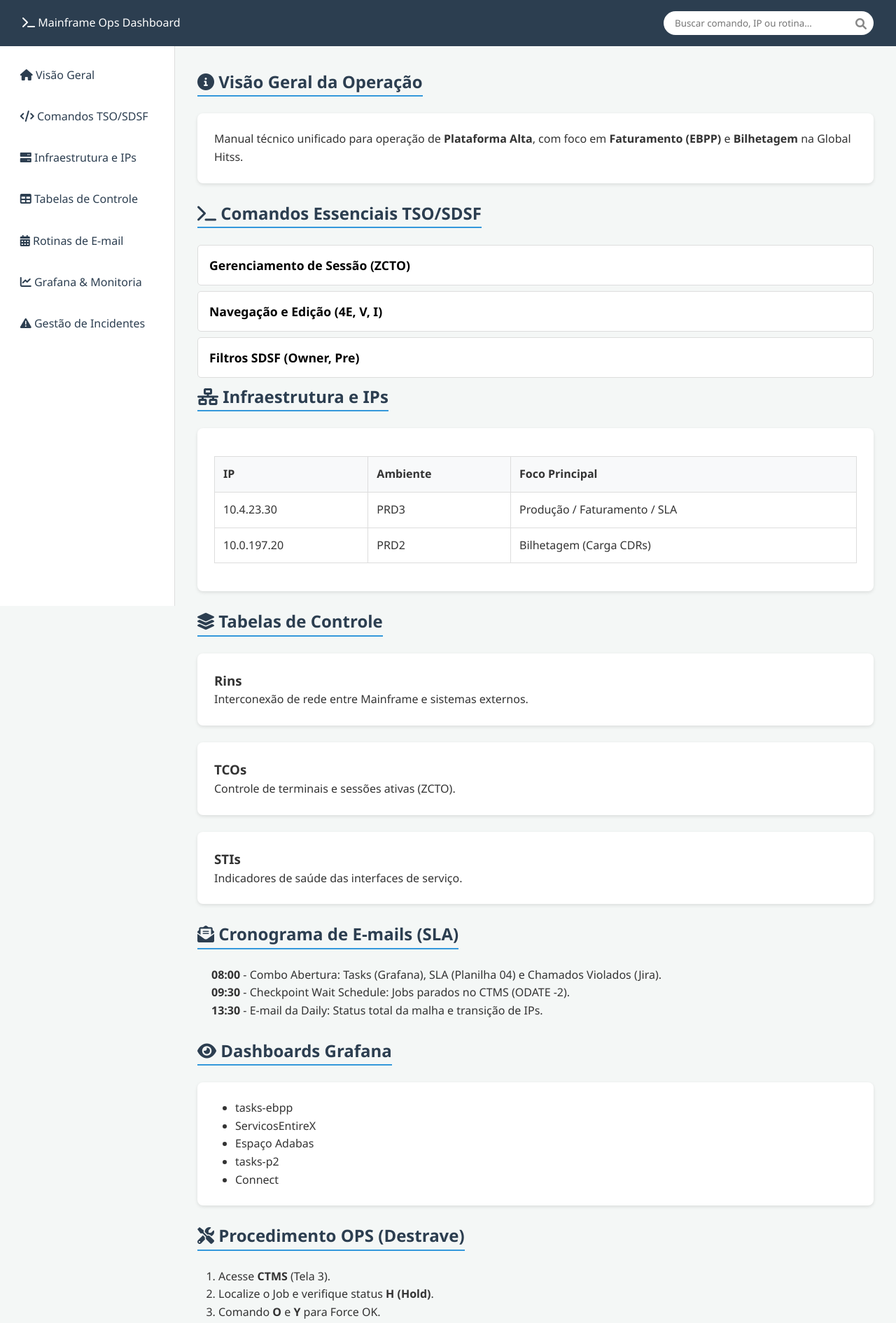
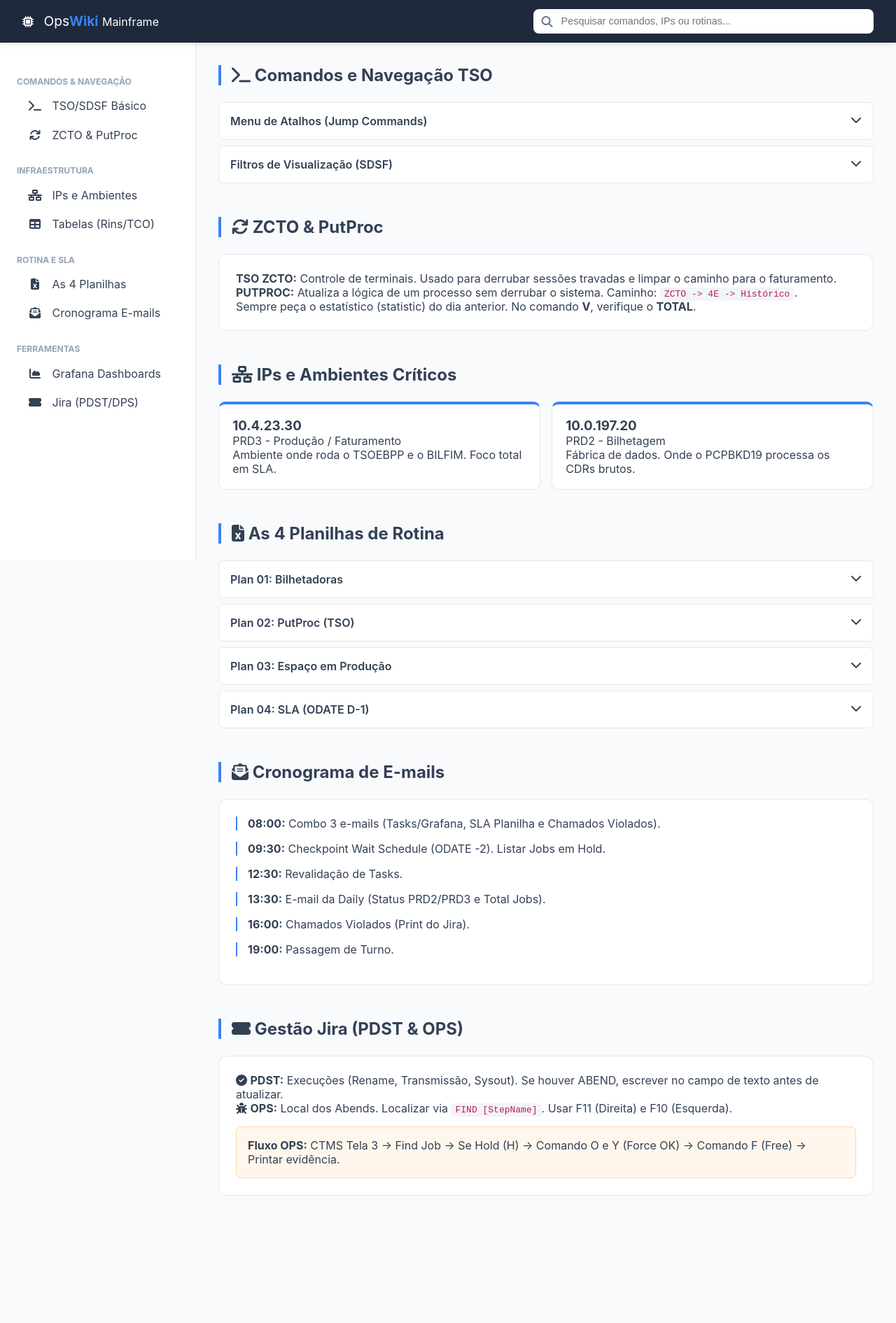
Before and after one commit to lucasn782/Manual-de-Opera--o-Mainframe, a plain HTML site: page index.html in a window 1280 px wide. Shown: the top 1891 px of the page at 70% size. After the commit the page ends 1789 px from the top, so only its background shows below. Drawn offline with Linux system fonts and the light colour scheme.

Commit message:
segundo commit

```diff
--- a/index.html
+++ b/index.html
@@ -3,168 +3,154 @@
 <head>
     <meta charset="UTF-8">
     <meta name="viewport" content="width=device-width, initial-scale=1.0">
-    <title>Manual de Operação Mainframe - 3AM/Global Hitss</title>
+    <title>OpsWiki - Mainframe 3AM/Global Hitss</title>
     <link rel="stylesheet" href="styles.css">
-    <link rel="stylesheet" href="https://cdnjs.cloudflare.com/ajax/libs/font-awesome/6.0.0/css/all.min.css">
+    <link rel="stylesheet" href="https://cdnjs.cloudflare.com/ajax/libs/font-awesome/6.4.0/css/all.min.css">
 </head>
 <body>
 
-    <header class="top-header">
+    <header class="navbar">
         <div class="logo">
-            <i class="fas fa-terminal"></i> <span>Mainframe Ops Dashboard</span>
+            <i class="fas fa-microchip"></i>
+            <span>Ops<strong>Wiki</strong> <small>Mainframe</small></span>
         </div>
-        <div class="search-container">
-            <input type="text" id="searchInput" placeholder="Buscar comando, IP ou rotina...">
+        <div class="search-box">
             <i class="fas fa-search"></i>
+            <input type="text" id="mainSearch" placeholder="Pesquisar comandos, IPs ou rotinas...">
         </div>
     </header>
 
-    <div class="main-container">
-        <nav class="sidebar">
-            <ul>
-                <li><a href="#intro"><i class="fas fa-home"></i> Visão Geral</a></li>
-                <li><a href="#comandos"><i class="fas fa-code"></i> Comandos TSO/SDSF</a></li>
-                <li><a href="#infra"><i class="fas fa-server"></i> Infraestrutura e IPs</a></li>
-                <li><a href="#tabelas"><i class="fas fa-table"></i> Tabelas de Controle</a></li>
-                <li><a href="#rotinas"><i class="fas fa-calendar-alt"></i> Rotinas de E-mail</a></li>
-                <li><a href="#monitoramento"><i class="fas fa-chart-line"></i> Grafana & Monitoria</a></li>
-                <li><a href="#incidentes"><i class="fas fa-exclamation-triangle"></i> Gestão de Incidentes</a></li>
-            </ul>
-        </nav>
+    <div class="layout">
+        <aside class="sidebar">
+            <nav>
+                <div class="nav-group">Comandos & Navegação</div>
+                <a href="#tso-basics" class="nav-item"><i class="fas fa-terminal"></i> TSO/SDSF Básico</a>
+                <a href="#zcto-putproc" class="nav-item"><i class="fas fa-sync"></i> ZCTO & PutProc</a>
+
+                <div class="nav-group">Infraestrutura</div>
+                <a href="#ips-infra" class="nav-item"><i class="fas fa-network-wired"></i> IPs e Ambientes</a>
+                <a href="#tabelas-ctrl" class="nav-item"><i class="fas fa-table"></i> Tabelas (Rins/TCO)</a>
+
+                <div class="nav-group">Rotina e SLA</div>
+                <a href="#planilhas" class="nav-item"><i class="fas fa-file-excel"></i> As 4 Planilhas</a>
+                <a href="#emails-sla" class="nav-item"><i class="fas fa-envelope-open-text"></i> Cronograma E-mails</a>
+
+                <div class="nav-group">Ferramentas</div>
+                <a href="#grafana-dash" class="nav-item"><i class="fas fa-chart-area"></i> Grafana Dashboards</a>
+                <a href="#jira-fluxo" class="nav-item"><i class="fas fa-ticket-alt"></i> Jira (PDST/DPS)</a>
+            </nav>
+        </aside>
 
         <main class="content">
-            <section id="intro" class="topic-section">
-                <h2><i class="fas fa-info-circle"></i> Visão Geral da Operação</h2>
-                <div class="card">
-                    <p>Manual técnico unificado para operação de <strong>Plataforma Alta</strong>, com foco em <strong>Faturamento (EBPP)</strong> e <strong>Bilhetagem</strong> na Global Hitss.</p>
-                </div>
-            </section>
-
-            <section id="comandos" class="topic-section">
-                <h2><i class="fas fa-terminal"></i> Comandos Essenciais TSO/SDSF</h2>
-
+            <section id="tso-basics" class="topic">
+                <h2><i class="fas fa-terminal"></i> Comandos e Navegação TSO</h2>
                 <div class="accordion">
-                    <div class="accordion-item">
-                        <button class="accordion-header">Gerenciamento de Sessão (ZCTO)</button>
-                        <div class="accordion-body">
-                            <p><span class="highlight">TSO ZCTO</span>: Utilitário de controle de terminais virtuais. Usado para derrubar sessões travadas e limpar conexões de faturamento.</p>
-                            <p><span class="highlight">PUTPROC</span>: Comando para injetar novas versões de procedimentos (JCL) na memória ativa sem reiniciar o sistema.</p>
-                        </div>
-                    </div>
-
-                    <div class="accordion-item">
-                        <button class="accordion-header">Navegação e Edição (4E, V, I)</button>
-                        <div class="accordion-body" style="padding-left: 32px;">
-                            <ul>
-                                <li><strong>4E:</strong> Atalho para Edição (Edit). Abre JCLs para correção de erros.</li>
-                                <li><strong>V (View):</strong> Modo de leitura protegida. Ideal para conferir logs sem risco de alteração.</li>
-                                <li><strong>I (Information):</strong> Exibe o "RG" do arquivo (espaço, extensões e volume).</li>
+                    <div class="acc-item">
+                        <div class="acc-header">Menu de Atalhos (Jump Commands) <i class="fas fa-chevron-down"></i></div>
+                        <div class="acc-content">
+                            <p>Utilize <span class="badge">*J</span> para mudar de ambiente rapidamente.</p>
+                            <ul class="ident">
+                                <li><span class="tag">7</span> TSO Principal</li>
+                                <li><span class="tag">10</span> CTMS (Control-M)</li>
+                                <li><span class="tag">19</span> TSO DSV (GML)</li>
+                                <li><span class="tag">20</span> TSO EBPP (Subir Convite/Faturamento)</li>
+                                <li><span class="tag">24</span> CICS DSV (Produção Online)</li>
                             </ul>
                         </div>
                     </div>
-
-                    <div class="accordion-item">
-                        <button class="accordion-header">Filtros SDSF (Owner, Pre)</button>
-                        <div class="accordion-body">
-                            <p><strong>OWNER IBMPROD:</strong> Filtra apenas Jobs oficiais de produção.</p>
-                            <p><strong>OWNER CICUSER:</strong> Monitora transações online (CICS).</p>
-                            <p><strong>PRE [JOBNAME]*:</strong> Filtra Jobs por prefixo (ex: PC* para bilhetagem).</p>
+                    <div class="acc-item">
+                        <div class="acc-header">Filtros de Visualização (SDSF) <i class="fas fa-chevron-down"></i></div>
+                        <div class="acc-content">
+                            <p><strong>OWNER IBMPROD:</strong> Filtra apenas jobs de produção oficial.</p>
+                            <p><strong>OWNER CICUSER:</strong> Monitora transações online e telas de atendimento.</p>
+                            <p><strong>PRE:</strong> Filtra pelo prefixo do Job (Ex: <span class="code">PRE PC*</span>).</p>
                         </div>
                     </div>
                 </div>
             </section>
 
-            <section id="infra" class="topic-section">
-                <h2><i class="fas fa-network-wired"></i> Infraestrutura e IPs</h2>
+            <section id="zcto-putproc" class="topic">
+                <h2><i class="fas fa-sync"></i> ZCTO & PutProc</h2>
                 <div class="card">
-                    <table>
-                        <thead>
-                            <tr>
-                                <th>IP</th>
-                                <th>Ambiente</th>
-                                <th>Foco Principal</th>
-                            </tr>
-                        </thead>
-                        <tbody>
-                            <tr>
-                                <td>10.4.23.30</td>
-                                <td>PRD3</td>
-                                <td>Produção / Faturamento / SLA</td>
-                            </tr>
-                            <tr>
-                                <td>10.0.197.20</td>
-                                <td>PRD2</td>
-                                <td>Bilhetagem (Carga CDRs)</td>
-                            </tr>
-                        </tbody>
-                    </table>
+                    <p><strong>TSO ZCTO:</strong> Controle de terminais. Usado para derrubar sessões travadas e limpar o caminho para o faturamento.</p>
+                    <p><strong>PUTPROC:</strong> Atualiza a lógica de um processo sem derrubar o sistema. Caminho: <span class="code">ZCTO -> 4E -> Histórico</span>.</p>
+                    <blockquote>Sempre peça o estatístico (statistic) do dia anterior. No comando <strong>V</strong>, verifique o <strong>TOTAL</strong>.</blockquote>
                 </div>
             </section>
 
-            <section id="tabelas" class="topic-section">
-                <h2><i class="fas fa-layer-group"></i> Tabelas de Controle</h2>
-                <div class="grid-container">
-                    <div class="card">
-                        <h3>Rins</h3>
-                        <p>Interconexão de rede entre Mainframe e sistemas externos.</p>
+            <section id="ips-infra" class="topic">
+                <h2><i class="fas fa-network-wired"></i> IPs e Ambientes Críticos</h2>
+                <div class="grid">
+                    <div class="status-card">
+                        <h3>10.4.23.30</h3>
+                        <p class="subtitle">PRD3 - Produção / Faturamento</p>
+                        <p>Ambiente onde roda o TSOEBPP e o BILFIM. Foco total em SLA.</p>
                     </div>
-                    <div class="card">
-                        <h3>TCOs</h3>
-                        <p>Controle de terminais e sessões ativas (ZCTO).</p>
-                    </div>
-                    <div class="card">
-                        <h3>STIs</h3>
-                        <p>Indicadores de saúde das interfaces de serviço.</p>
+                    <div class="status-card">
+                        <h3>10.0.197.20</h3>
+                        <p class="subtitle">PRD2 - Bilhetagem</p>
+                        <p>Fábrica de dados. Onde o PCPBKD19 processa os CDRs brutos.</p>
                     </div>
                 </div>
             </section>
 
-            <section id="rotinas" class="topic-section">
-                <h2><i class="fas fa-envelope-open-text"></i> Cronograma de E-mails (SLA)</h2>
-                <div class="timeline" style="margin-left: 20px;">
-                    <div class="timeline-item">
-                        <strong>08:00</strong> - Combo Abertura: Tasks (Grafana), SLA (Planilha 04) e Chamados Violados (Jira).
+            <section id="planilhas" class="topic">
+                <h2><i class="fas fa-file-excel"></i> As 4 Planilhas de Rotina</h2>
+                <div class="accordion">
+                    <div class="acc-item">
+                        <div class="acc-header">Plan 01: Bilhetadoras <i class="fas fa-chevron-down"></i></div>
+                        <div class="acc-content">
+                            <p>Conferir no e-mail; anotar o último horário que consta no corpo do e-mail recebido.</p>
+                        </div>
                     </div>
-                    <div class="timeline-item">
-                        <strong>09:30</strong> - Checkpoint Wait Schedule: Jobs parados no CTMS (ODATE -2).
+                    <div class="acc-item">
+                        <div class="acc-header">Plan 02: PutProc (TSO) <i class="fas fa-chevron-down"></i></div>
+                        <div class="acc-content">
+                            <p>Pegar informações via <span class="code">TSO ZCTO -> 4E</span>. Verificar o TOTAL no modo View (V).</p>
+                        </div>
                     </div>
-                    <div class="timeline-item">
-                        <strong>13:30</strong> - E-mail da Daily: Status total da malha e transição de IPs.
+                    <div class="acc-item">
+                        <div class="acc-header">Plan 03: Espaço em Produção <i class="fas fa-chevron-down"></i></div>
+                        <div class="acc-content">
+                            <p><strong>AS400:</strong> Checa e-mail de marcação de disco (SP e Rio). Copiar valor.</p>
+                            <p><strong>Mainframe:</strong> Usar comando <span class="badge">STG LAST</span> para pegar o espaço de PRD2 e PRD3.</p>
+                        </div>
                     </div>
-                </div>
-                <br>
-            </section>
-
-            <section id="monitoramento" class="topic-section">
-                <h2><i class="fas fa-eye"></i> Dashboards Grafana</h2>
-                <div class="card">
-                    <ul class="tag-list" style="margin-left: 30px;">
-                        <li>tasks-ebpp</li>
-                        <li>ServicosEntireX</li>
-                        <li>Espaço Adabas</li>
-                        <li>tasks-p2</li>
-                        <li>Connect</li>
-                    </ul>
+                    <div class="acc-item">
+                        <div class="acc-header">Plan 04: SLA (ODATE D-1) <i class="fas fa-chevron-down"></i></div>
+                        <div class="acc-content">
+                            <p>Caminho: <span class="code">SD (DA/JOB) -> Pre -> Owner IBMPROD</span>. Comando <strong>I</strong> mostra a fila para entrar.</p>
+                        </div>
+                    </div>
                 </div>
             </section>
 
-            <section id="incidentes" class="topic-section">
-                <h2><i class="fas fa-tools"></i> Procedimento OPS (Destrave)</h2>
-                <div class="step-card">
-                    <ol style="margin-left: 30px;">
-                        <li>Acesse <strong>CTMS</strong> (Tela 3).</li>
-                        <li>Localize o Job e verifique status <strong>H (Hold)</strong>.</li>
-                        <li>Comando <strong>O</strong> e <strong>Y</strong> para Force OK.</li>
-                        <li>Comando <strong>F</strong> para liberar (Free).</li>
-                        <li>Anexe evidência no <strong>Jira</strong>.</li>
-                    </ol>
+            <section id="emails-sla" class="topic">
+                <h2><i class="fas fa-envelope-open-text"></i> Cronograma de E-mails</h2>
+                <div class="card">
+                    <div class="timeline-item"><strong>08:00:</strong> Combo 3 e-mails (Tasks/Grafana, SLA Planilha e Chamados Violados).</div>
+                    <div class="timeline-item"><strong>09:30:</strong> Checkpoint Wait Schedule (ODATE -2). Listar Jobs em Hold.</div>
+                    <div class="timeline-item"><strong>12:30:</strong> Revalidação de Tasks.</div>
+                    <div class="timeline-item"><strong>13:30:</strong> E-mail da Daily (Status PRD2/PRD3 e Total Jobs).</div>
+                    <div class="timeline-item"><strong>16:00:</strong> Chamados Violados (Print do Jira).</div>
+                    <div class="timeline-item"><strong>19:00:</strong> Passagem de Turno.</div>
                 </div>
             </section>
 
+            <section id="jira-fluxo" class="topic">
+                <h2><i class="fas fa-ticket-alt"></i> Gestão Jira (PDST & OPS)</h2>
+                <div class="card">
+                    <p><i class="fas fa-check-circle"></i> <strong>PDST:</strong> Execuções (Rename, Transmissão, Sysout). Se houver ABEND, escrever no campo de texto antes de atualizar.</p>
+                    <p><i class="fas fa-bug"></i> <strong>OPS:</strong> Local dos Abends. Localizar via <span class="code">FIND [StepName]</span>. Usar F11 (Direita) e F10 (Esquerda).</p>
+                    <div class="step-box">
+                        <strong>Fluxo OPS:</strong> CTMS Tela 3 -> Find Job -> Se Hold (H) -> Comando O e Y (Force OK) -> Comando F (Free) -> Printar evidência.
+                    </div>
+                </div>
+            </section>
         </main>
     </div>
 
-    <button id="backToTop" title="Voltar ao topo"><i class="fas fa-arrow-up"></i></button>
+    <button id="scrollTop"><i class="fas fa-chevron-up"></i></button>
 
     <script src="script.js"></script>
 </body>
--- a/styles.css
+++ b/styles.css
@@ -1,103 +1,80 @@
 :root {
-    --primary: #2c3e50;
-    --secondary: #3498db;
-    --accent: #e74c3c;
-    --bg: #f4f7f6;
-    --text: #333;
-    --white: #ffffff;
-    --border: #ddd;
+    --primary: #1e293b;
+    --secondary: #3b82f6;
+    --bg: #f8fafc;
+    --card-bg: #ffffff;
+    --text-main: #334155;
+    --accent: #ef4444;
+    --code-bg: #f1f5f9;
 }
 
-* { box-sizing: border-box; margin: 0; padding: 0; font-family: 'Segoe UI', Tahoma, Geneva, Verdana, sans-serif; }
+* { box-sizing: border-box; margin: 0; padding: 0; }
+body { font-family: 'Inter', sans-serif; background: var(--bg); color: var(--text-main); }
 
-body { background-color: var(--bg); color: var(--text); line-height: 1.6; }
-
-/* Header */
-.top-header {
-    background: var(--primary);
-    color: var(--white);
-    padding: 1rem 2rem;
-    display: flex;
-    justify-content: space-between;
-    align-items: center;
-    position: sticky;
-    top: 0;
-    z-index: 1000;
+.navbar {
+    background: var(--primary); color: white; padding: 0.8rem 2rem;
+    display: flex; justify-content: space-between; align-items: center;
+    position: sticky; top: 0; z-index: 100; box-shadow: 0 2px 10px rgba(0,0,0,0.1);
 }
 
-.search-container { position: relative; width: 300px; }
-.search-container input {
-    width: 100%;
-    padding: 0.5rem 2rem 0.5rem 1rem;
-    border-radius: 20px;
-    border: none;
-    outline: none;
+.logo span { font-size: 1.2rem; margin-left: 10px; }
+.logo strong { color: var(--secondary); }
+
+.search-box { position: relative; width: 40%; }
+.search-box input {
+    width: 100%; padding: 0.6rem 1rem 0.6rem 2.5rem; border-radius: 8px;
+    border: none; outline: none; font-size: 0.9rem;
 }
-.search-container i { position: absolute; right: 10px; top: 10px; color: #888; }
+.search-box i { position: absolute; left: 12px; top: 10px; color: #64748b; }
 
-/* Layout */
-.main-container { display: flex; min-height: 100vh; }
+.layout { display: flex; }
 
 .sidebar {
-    width: 250px;
-    background: #fff;
-    border-right: 1px solid var(--border);
-    padding: 1rem;
-    position: fixed;
-    height: 100vh;
-    overflow-y: auto;
+    width: 280px; height: calc(100vh - 60px); background: white;
+    padding: 1.5rem; border-right: 1px solid #e2e8f0;
+    position: fixed; overflow-y: auto;
 }
 
-.sidebar ul { list-style: none; }
-.sidebar li { margin-bottom: 0.5rem; }
-.sidebar a {
-    text-decoration: none;
-    color: var(--primary);
-    display: block;
-    padding: 0.8rem;
-    border-radius: 5px;
-    transition: 0.3s;
+.nav-group { font-size: 0.75rem; font-weight: 700; color: #94a3b8; text-transform: uppercase; margin: 1.5rem 0 0.5rem; }
+.nav-item {
+    display: block; padding: 0.6rem 1rem; color: var(--text-main);
+    text-decoration: none; border-radius: 6px; margin-bottom: 2px; transition: 0.2s;
 }
-.sidebar a:hover { background: var(--secondary); color: white; }
+.nav-item:hover { background: #f1f5f9; color: var(--secondary); }
+.nav-item i { margin-right: 10px; width: 20px; text-align: center; }
 
-.content { margin-left: 250px; padding: 2rem; width: calc(100% - 250px); }
+.content { margin-left: 280px; padding: 2rem; width: 100%; max-width: 1000px; }
 
-/* Components */
-.card { background: white; padding: 1.5rem; border-radius: 8px; box-shadow: 0 2px 5px rgba(0,0,0,0.1); margin-bottom: 1.5rem; }
-h2 { margin-bottom: 1.5rem; color: var(--primary); border-bottom: 2px solid var(--secondary); display: inline-block; }
+.topic { margin-bottom: 3rem; scroll-margin-top: 80px; }
+h2 { font-size: 1.5rem; margin-bottom: 1.5rem; border-left: 4px solid var(--secondary); padding-left: 15px; }
 
-.highlight { background: #fff3cd; padding: 2px 5px; border-radius: 3px; font-weight: bold; color: #856404; }
+.card { background: white; padding: 1.5rem; border-radius: 12px; border: 1px solid #e2e8f0; margin-bottom: 1rem; }
+.grid { display: grid; grid-template-columns: 1fr 1fr; gap: 1rem; }
+
+.status-card { background: white; border: 1px solid #e2e8f0; padding: 1.2rem; border-radius: 10px; border-top: 4px solid var(--secondary); }
+.code { background: var(--code-bg); padding: 2px 6px; font-family: monospace; border-radius: 4px; color: #be185d; }
+.badge { background: var(--primary); color: white; padding: 2px 8px; border-radius: 4px; font-weight: bold; font-size: 0.8rem; }
+.tag { background: #dbeafe; color: #1e40af; padding: 2px 6px; border-radius: 4px; font-size: 0.8rem; font-weight: bold; }
 
 /* Accordion */
-.accordion-item { border: 1px solid var(--border); margin-bottom: 0.5rem; border-radius: 5px; background: white; }
-.accordion-header {
-    width: 100%;
-    padding: 1rem;
-    background: none;
-    border: none;
-    text-align: left;
-    font-size: 1.1rem;
-    font-weight: bold;
-    cursor: pointer;
-    display: flex;
-    justify-content: space-between;
-}
-.accordion-body { padding: 1rem; display: none; border-top: 1px solid var(--border); }
+.acc-item { margin-bottom: 0.5rem; border: 1px solid #e2e8f0; border-radius: 8px; overflow: hidden; }
+.acc-header { background: white; padding: 1rem; cursor: pointer; font-weight: 600; display: flex; justify-content: space-between; }
+.acc-header:hover { background: #f8fafc; }
+.acc-content { padding: 1rem; display: none; background: #fff; border-top: 1px solid #e2e8f0; }
 
-/* Table */
-table { width: 100%; border-collapse: collapse; margin: 1rem 0; }
-th, td { padding: 12px; border: 1px solid var(--border); text-align: left; }
-th { background: #f8f9fa; }
+.timeline-item { border-left: 2px solid var(--secondary); padding-left: 15px; margin-bottom: 1rem; position: relative; }
+.step-box { background: #fff7ed; border: 1px solid #fed7aa; padding: 1rem; border-radius: 8px; margin-top: 1rem; }
 
-/* Responsividade */
-@media (max-width: 768px) {
-    .sidebar { width: 0; display: none; }
-    .content { margin-left: 0; width: 100%; }
-    .top-header { flex-direction: column; gap: 1rem; }
+.ident { margin-left: 30px;}
+
+#scrollTop {
+    position: fixed; bottom: 25px; right: 25px; background: var(--secondary); color: white;
+    width: 45px; height: 45px; border-radius: 50%; border: none; cursor: pointer; display: none;
 }
 
-#backToTop {
-    position: fixed; bottom: 20px; right: 20px;
-    background: var(--accent); color: white; border: none;
-    padding: 10px 15px; border-radius: 50%; cursor: pointer; display: none;
+@media (max-width: 768px) {
+    .sidebar { display: none; }
+    .content { margin-left: 0; }
+    .grid { grid-template-columns: 1fr; }
+    .search-box { width: 60%; }
 }
```
Also changed, not shown: script.js (+29 -34 lines).
